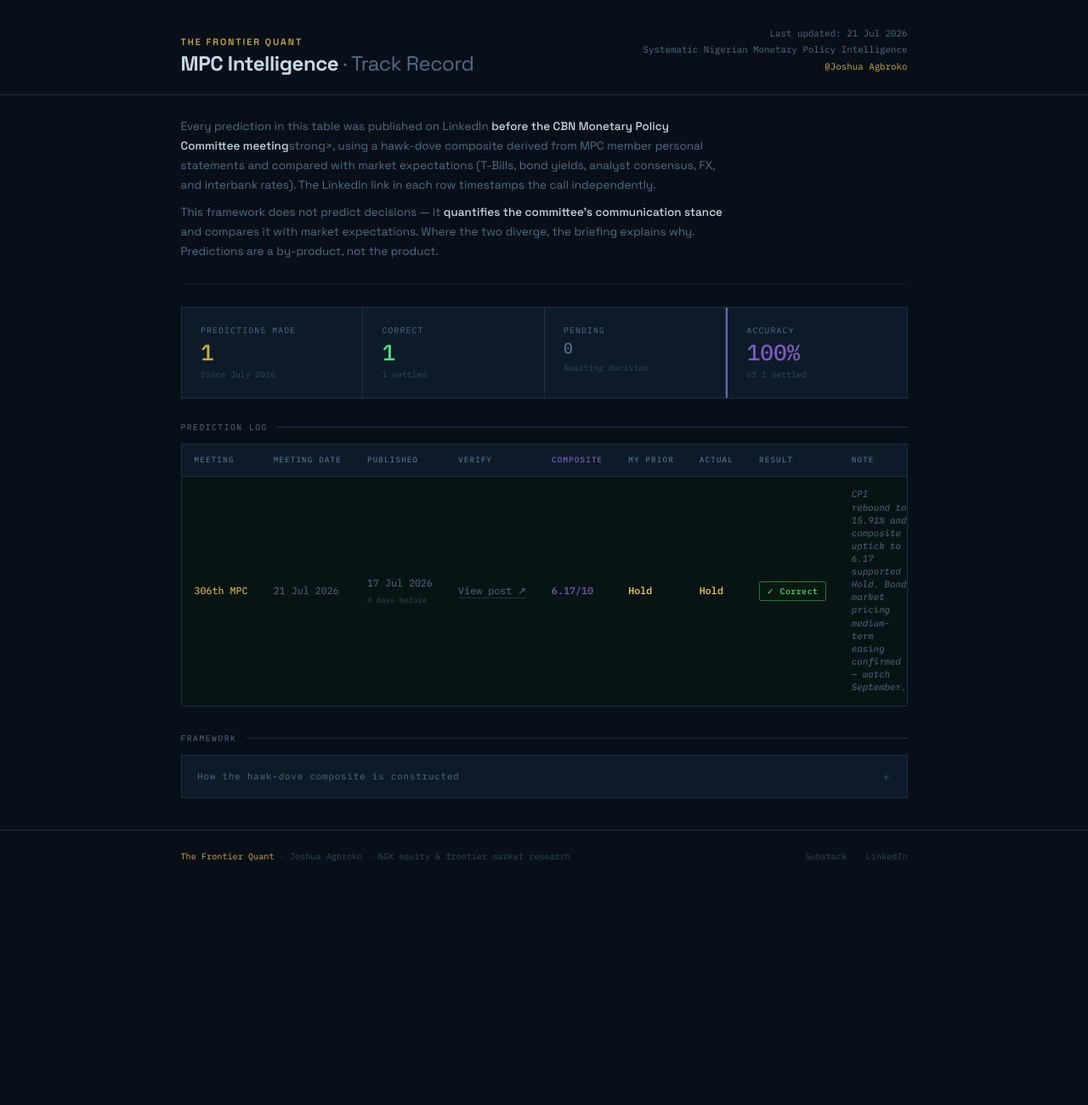
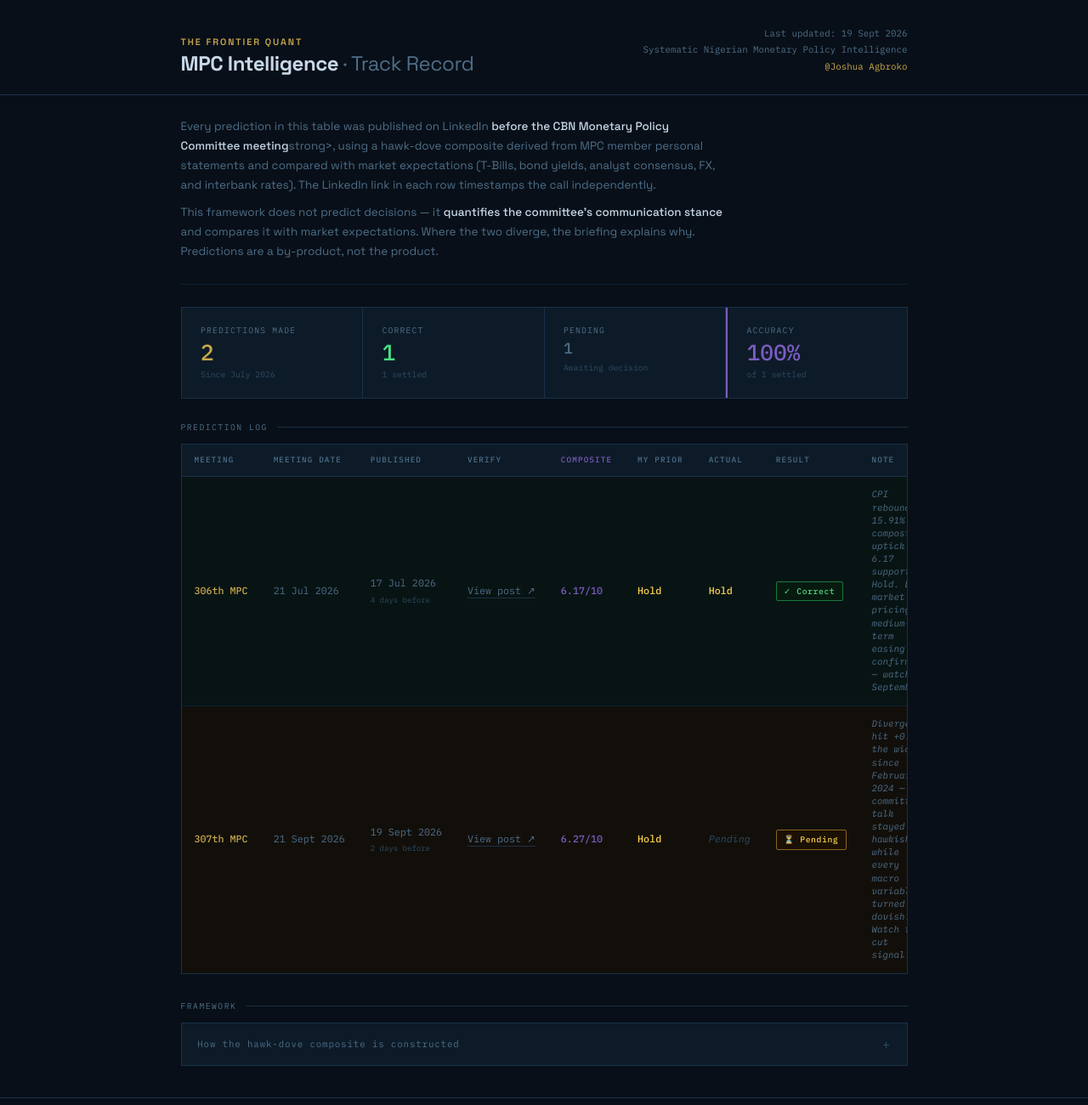
Before and after one commit to joshuaagbroko/frontier-quant-mpc, a plain HTML site: page index.html in a window 1280 px wide. Shown: the top 1300 px of the page at 85% size. Before the commit the page ends 1038 px from the top, so only its background shows below. Drawn offline with Linux system fonts and the light colour scheme.

Commit message:
September meeting
Updated lastUpdated date and added new meeting details.

```diff
--- a/index.html
+++ b/index.html
@@ -34,7 +34,7 @@
   <script>
     // ── EDIT THIS SECTION ONLY ────────────────────────────────
     const CONFIG = {
-      lastUpdated:    "2026-07-21",
+      lastUpdated:    "2026-09-19",
       author:         "Joshua Agbroko",
       publication:    "The Frontier Quant",
       linkedinProfile:"https://linkedin.com/in/joshua-agbroko-x",
@@ -53,6 +53,16 @@
         prior:         "Hold",           // add when you publish: "Hike" | "Hold" | "Cut"
         actual:        "Hold",
         notes:         "CPI rebound to 15.91% and composite uptick to 6.17 supported Hold. Bond market pricing medium-term easing confirmed — watch September. "
+      },
+      {
+      meetingNumber: "307th",
+      meetingDate:   "2026-09-21",       // announcement date
+      publishedDate: "2026-09-19",       // date you posted on LinkedIn
+      linkedinUrl:   "https://lnkd.in/p/dfeJtaGP",      // your LinkedIn post URL
+      composite:     6.27,               // composite at time of publishing (null = unknown)
+      prior:         "Hold",              // your call: "Hike" | "Hold" | "Cut"
+      actual:        null,               // fill in after meeting: "Hike" | "Hold" | "Cut"
+      notes:         "Divergence hit +0.87, the widest since February 2024 — committee talk stayed hawkish while every macro variable turned dovish. Watch the cut signal."
       }
       // ── ADD FUTURE ROWS ABOVE THIS LINE ──────────────────────
     ];
```
